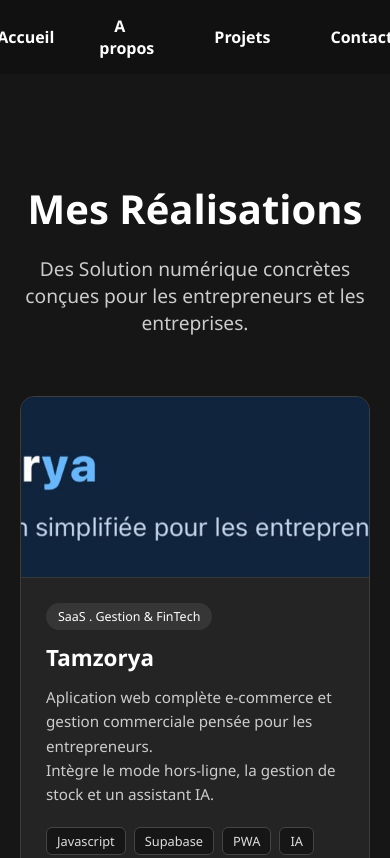
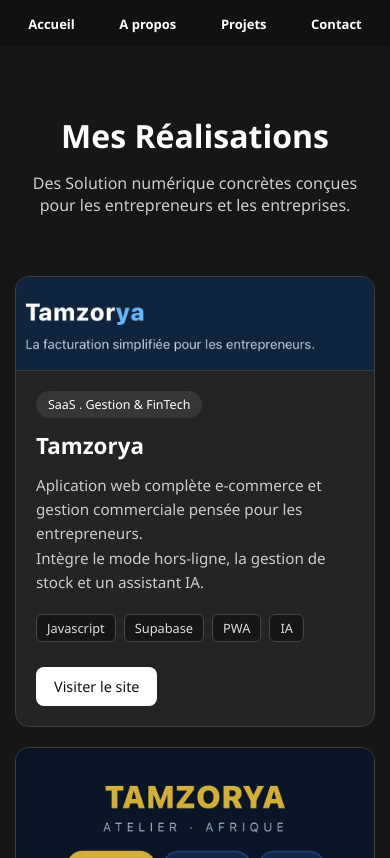
Before and after one commit to djoxyntambwe-png/djoxy-portfolio, a plain HTML site: page projet.html in a window 390 px wide. Shown: the top 858 px of the page. Drawn offline with Linux system fonts and the light colour scheme.

Commit message:
Update style.css

```diff
--- a/style.css
+++ b/style.css
@@ -351,3 +351,82 @@ header{
             grid-template-columns: 1fr;
         }
     }
+
+/* ========================================= */
+/* CORRECTIONS PROFESSIONNELLES POUR MOBILE  */
+/* ========================================= */
+
+/* 1. Supprime définitivement la bande blanche à droite */
+html, body {
+    max-width: 100%;
+    overflow-x: hidden;
+    box-sizing: border-box;
+}
+
+*, *::before, *::after {
+    box-sizing: inherit;
+}
+
+/* 2. Rend les images de projets nettes et non coupées */
+.projet-img {
+    width: 100%;
+    height: auto;
+    max-height: 200px;
+    object-fit: contain;
+    background-color: #123b70; /* Fond bleu assorti à Tamzorya */
+}
+
+/* 3. Règles spéciales pour les écrans de téléphone (moins de 768px) */
+@media (max-width: 768px) {
+
+    /* Ajuste la barre de navigation pour que tout tienne sur une ligne */
+    .barre {
+        padding: 12px 10px;
+    }
+
+    .barre ul {
+        gap: 8px;
+        justify-content: space-around;
+        flex-wrap: nowrap;
+    }
+
+    .barre a {
+        font-size: 13px;
+        padding: 6px 8px;
+        white-space: nowrap; /* Empêche "À propos" de se couper en deux */
+    }
+
+    /* Réduit la taille des grands titres sur mobile */
+    .hero-content h1,
+    .entete-page h1 {
+        font-size: 2rem;
+        line-height: 1.2;
+    }
+
+    .hero-content p,
+    .entete-page p {
+        font-size: 1rem;
+    }
+
+    /* Ajuste les marges intérieures des sections et des cartes */
+    .section-sombre,
+    .section-claire {
+        padding: 50px 15px;
+    }
+
+    .projet-contenu,
+    .carte,
+    .formulaire-box {
+        padding: 20px;
+    }
+
+    /* Empile toutes les grilles en une seule colonne propre */
+    .grille-propos,
+    .mes-projets-grille,
+    .grille-contact,
+    .grille-trois,
+    .grille-deux {
+        grid-template-columns: 1fr;
+        gap: 20px;
+    }
+}
```
